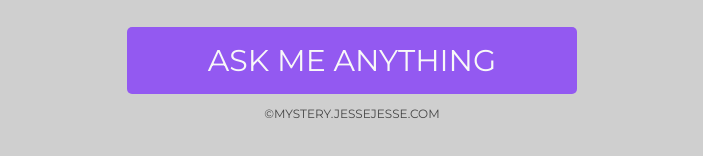
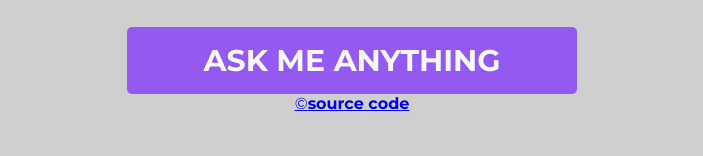
Before and after one commit to sudo-self/Mystery-8-ball, a plain HTML site: page index.html in a window 1280 px wide. Shown: the part 608-764 px from the top of the page, without its empty margins (288-991 px from the left). Drawn offline with nearby package versions, Linux system fonts and the light colour scheme.

Commit message:
Update index.html

```diff
--- a/index.html
+++ b/index.html
@@ -32,11 +32,11 @@
 			</div>
 
 			<div class="button">
-				<button id="questionButton">ASK ME ANYTHING</button>
+				<button id="questionButton"><b>ASK ME ANYTHING</b></button><br>
 			</div>
 
 			<footer>
-				<p>&copy;Mystery.JesseJesse.com</p>
+				<a href="8ball.pdf">&copy;<b>source code</b></a>
 			</footer>
 
 		  <script type="text/javascript" src="script.js"></script>
```
